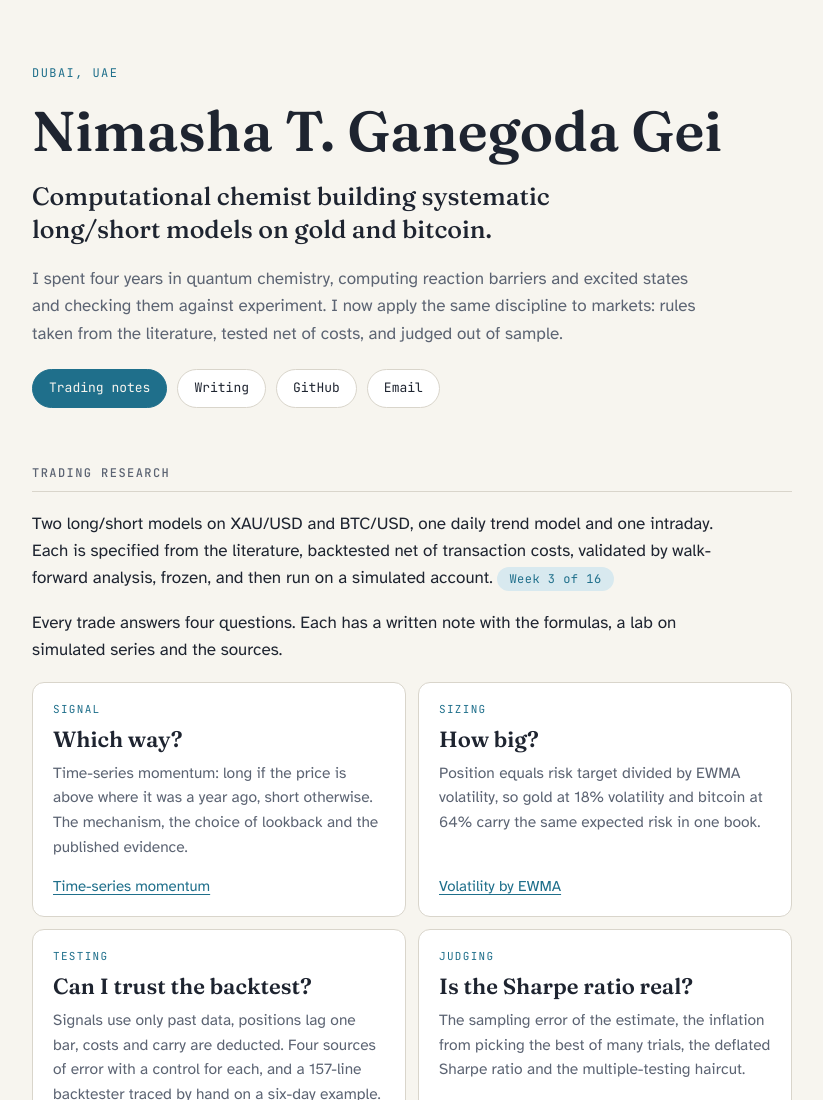
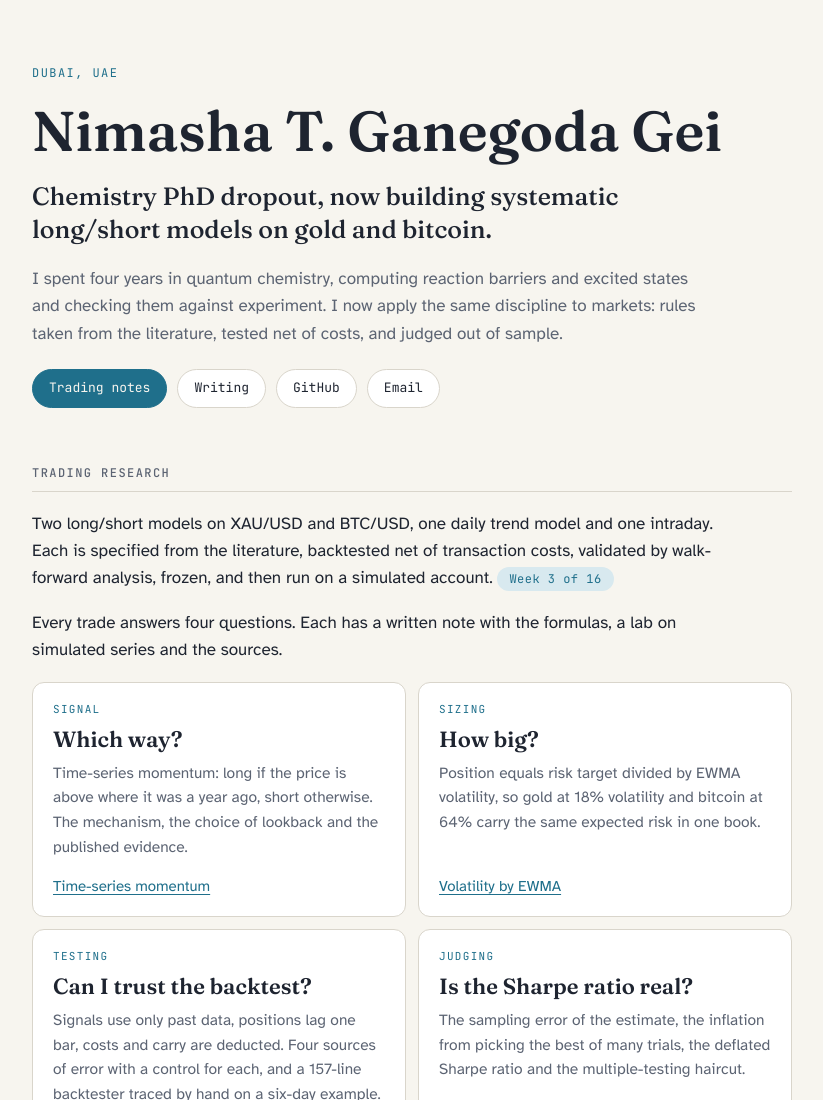
Before and after one commit to teejay772/teejay772.github.io, a plain HTML site: page index.html in a window 1280 px wide. Shown: the top 1100 px of the page, without its empty margins (228-1051 px from the left). Drawn offline with Linux system fonts and the light colour scheme.

Commit message:
Change tagline to PhD dropout wording
Co-Authored-By: Claude Fable 5.2 <noreply@anthropic.com>

```diff
--- a/index.html
+++ b/index.html
@@ -4,9 +4,9 @@
 <meta charset="utf-8">
 <meta name="viewport" content="width=device-width,initial-scale=1">
 <title>Nimasha T. Ganegoda Gei</title>
-<meta name="description" content="Computational chemist building systematic long/short models on gold and bitcoin. Trading research, quantum chemistry research and CV.">
+<meta name="description" content="Chemistry PhD dropout, now building systematic long/short models on gold and bitcoin. Trading research, quantum chemistry research and CV.">
 <meta property="og:title" content="Nimasha T. Ganegoda Gei">
-<meta property="og:description" content="Computational chemist building systematic long/short models on gold and bitcoin.">
+<meta property="og:description" content="Chemistry PhD dropout, now building systematic long/short models on gold and bitcoin.">
 <meta property="og:type" content="website">
 <link rel="stylesheet" href="https://fonts.googleapis.com/css2?family=Fraunces:opsz,wght@9..144,500;9..144,600&family=Atkinson+Hyperlegible:wght@400;700&family=JetBrains+Mono:wght@400;500&display=swap">
 <style>
@@ -90,7 +90,7 @@ footer{font-size:14px;color:var(--muted);border-top:1px solid var(--line);paddin
   <header>
     <p class="eyebrow">Dubai, UAE</p>
     <h1>Nimasha T. Ganegoda Gei</h1>
-    <p class="lede">Computational chemist building systematic long/short models on gold and bitcoin.</p>
+    <p class="lede">Chemistry PhD dropout, now building systematic long/short models on gold and bitcoin.</p>
     <p class="intro">I spent four years in quantum chemistry, computing reaction barriers and excited states and checking them against experiment. I now apply the same discipline to markets: rules taken from the literature, tested net of costs, and judged out of sample.</p>
     <nav class="links" aria-label="Contact and links">
       <a class="primary" href="https://teejay772.github.io/quant-notes/">Trading notes</a>
```
